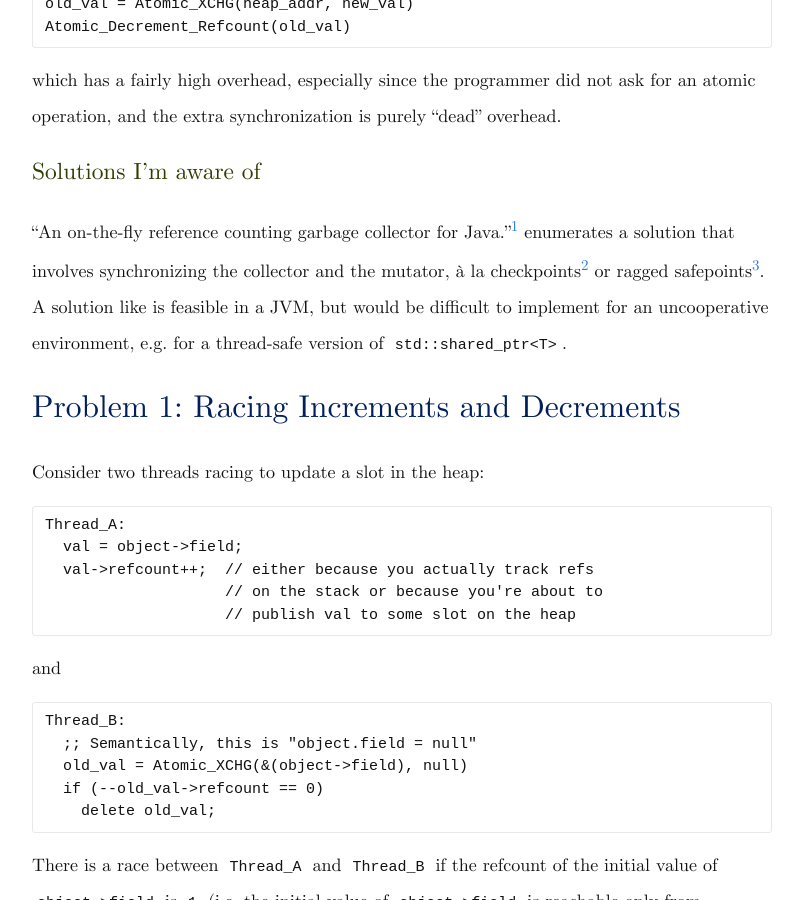
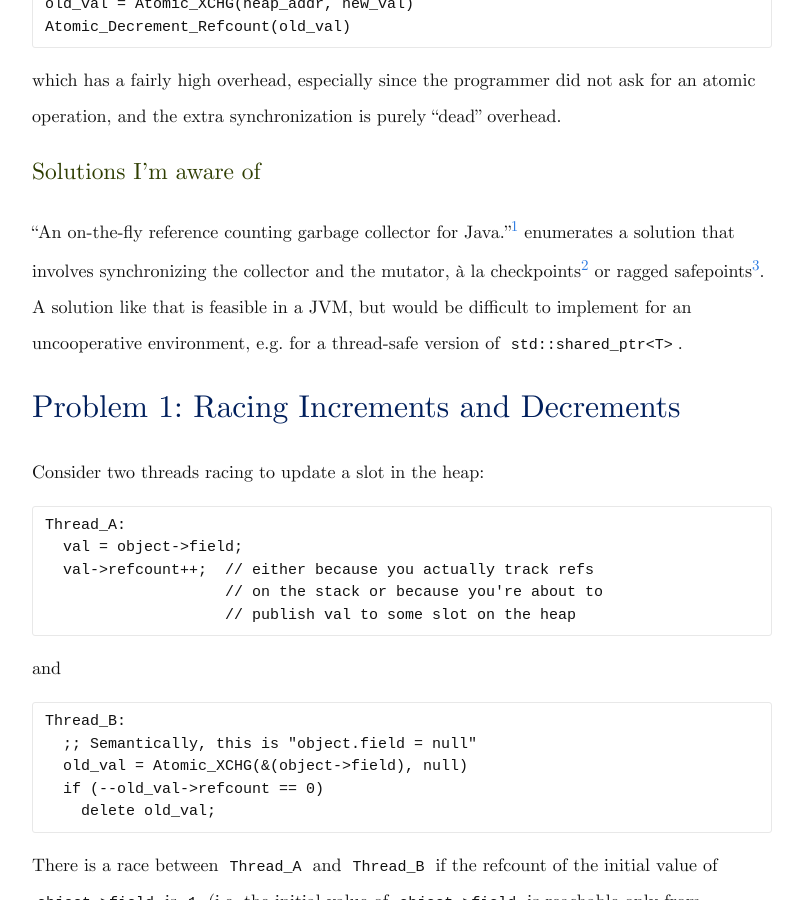
Before and after one commit to sanjoy/playingwithpointers.com, a Jekyll site: the page built from _posts/2015-10-14-refcounting-harder-than-it-sounds.markdown, in a window 1280 px wide and 900 px high, scrolled down 1013 px. Shown: the whole window, without its empty margins (238-1041 px from the left). Built offline with Jekyll 4.4.1, drawn with Linux system fonts in a browser that asks for light colours; comment, search, counter and statistics services are not loaded; some of the changed text lies outside the part shown.

Commit message:
Fix refcounting post

```diff
--- a/_posts/2015-10-14-refcounting-harder-than-it-sounds.markdown
+++ b/_posts/2015-10-14-refcounting-harder-than-it-sounds.markdown
@@ -45,7 +45,7 @@
 "An on-the-fly reference counting garbage collector for Java."[^1]
 enumerates a solution that involves synchronizing the collector and
 the mutator, à la checkpoints[^2] or ragged safepoints[^3].  A
-solution like is feasible in a JVM, but would be difficult to
+solution like that is feasible in a JVM, but would be difficult to
 implement for an uncooperative environment, e.g. for a thread-safe
 version of `std::shared_ptr<T>`.
 
@@ -139,6 +139,10 @@
 [tweet](https://twitter.com/SCombinator) at me -- I'll update this
 section with appropriate credits.
 
+<br/><br/><br/>
+
+{% hnlink https://news.ycombinator.com/item?id=12152230 %}
+
 [^1]: Levanoni, Yossi, and Erez Petrank. "An on-the-fly reference counting garbage collector for Java." ACM SIGPLAN Notices 36.11 (2001): 367-380.
 
 [^2]: Click, Cliff, Gil Tene, and Michael Wolf. "The pauseless GC algorithm." Proceedings of the 1st ACM/USENIX international conference on Virtual execution environments. ACM, 2005.
```
